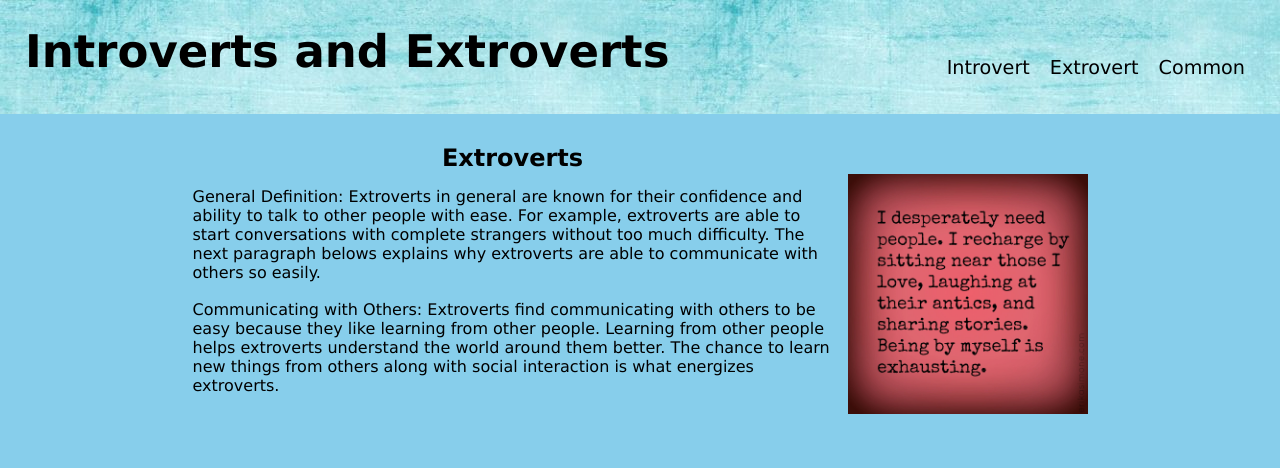
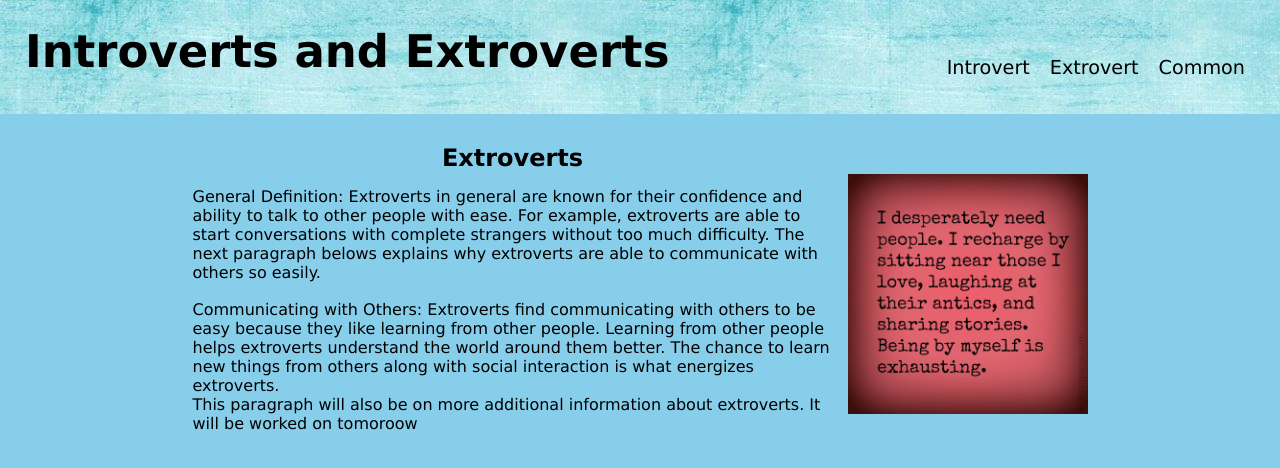
Before and after one commit to Joker282855/introvert-webpage, a React (Create React App) app: page /extrovert in a window 1280 px wide. Shown: the top 468 px of the page. Built offline with nearby package versions, Linux system fonts and the light colour scheme.

Commit message:
added the placeholder for an additional paragraph about extroverts

```diff
--- a/src/components/Extrovert/index.js
+++ b/src/components/Extrovert/index.js
@@ -20,6 +20,9 @@ function Extrovert() {
                     extroverts understand the world around them better. The chance to learn new things
                     from others along with social interaction is what energizes extroverts.
                 </p>
+                <p>
+                    This paragraph will also be on more additional information about extroverts. It will be worked on tomoroow
+                </p>
             </div>
             <img src={extrovertDescription} alt="words that describe extroverts" />
         </section>
```
